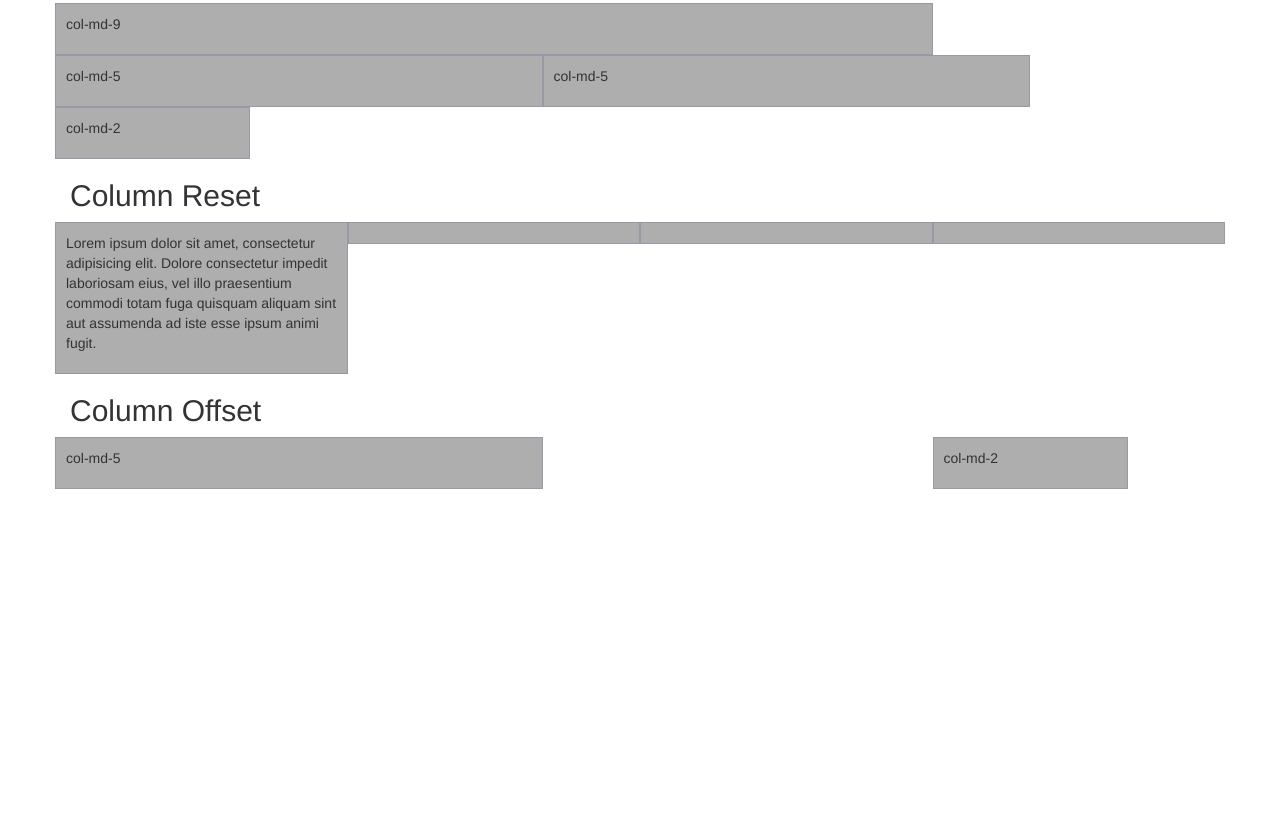
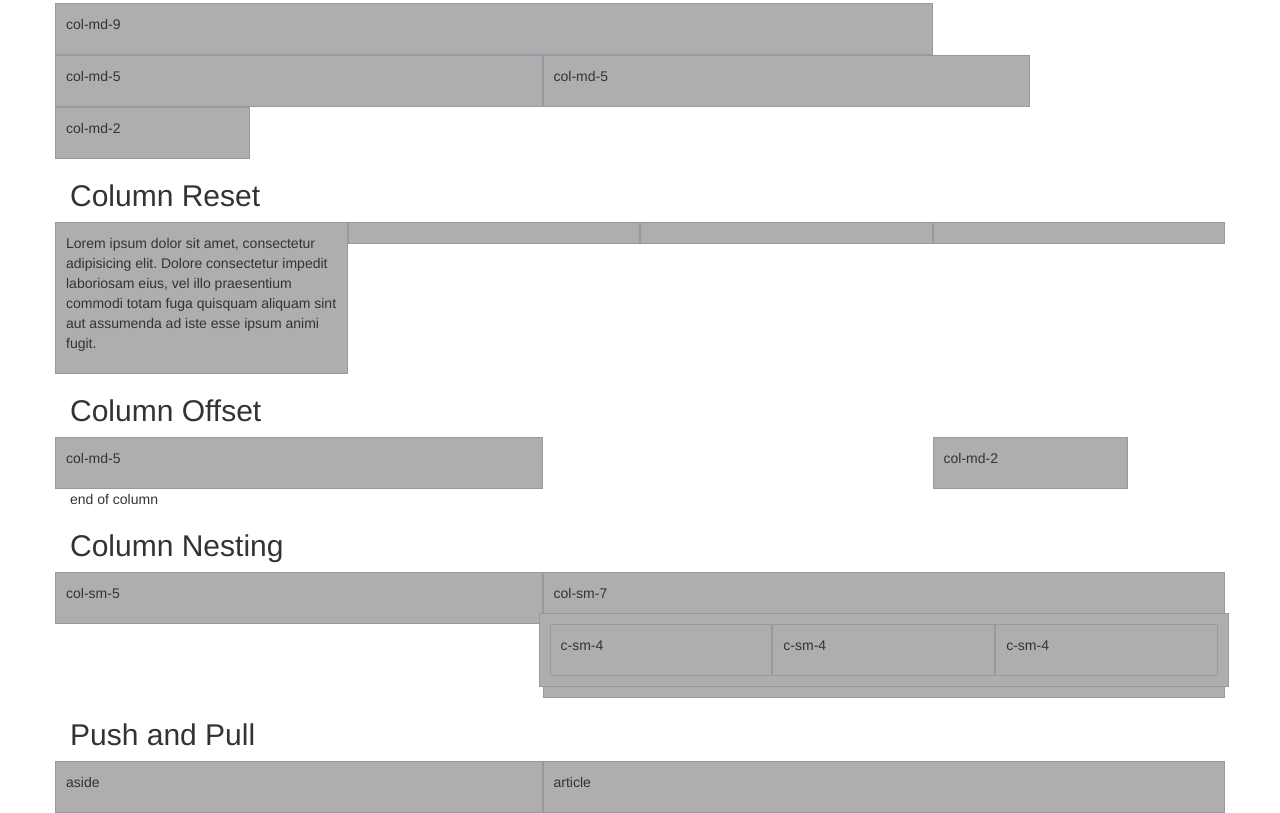
Before and after one commit to jancrmi/grid-system, a plain HTML site: page index.html in a window 1280 px wide. Shown: the part 635-1448 px from the top of the page. Before the commit the page ends 1124 px from the top, so only its background shows below. Drawn offline with Linux system fonts and the light colour scheme.

Commit message:
column push and pull

```diff
--- a/index.html
+++ b/index.html
@@ -140,7 +140,42 @@
 			<div class="col-md-2 col-md-offset-4">
 				<p>col-md-2</p>
 			</div>
+		</div>	end of column
+
+		<h2>Column Nesting</h2>
+		<div class="row show-grid">
+			<div class="col-sm-5">
+				<p>col-sm-5</p>
+			</div>
+			<div class="col-sm-7">
+				<p>col-sm-7</p>
+				<div class="row">
+					<div class="col-sm-4">
+						<p>c-sm-4</p>
+					</div>
+					<div class="col-sm-4">
+						<p>c-sm-4</p>
+					</div>
+					<div class="col-sm-4">
+						<p>c-sm-4</p>
+					</div>
+				</div>
+			</div>
+			</div><!--  end of column nesting -->
+
+			<h2>Push and Pull</h2>
+		<div class="row show-grid">
+			<div class="col-md-push-5 col-md-7">
+				<p>article</p>
+			</div>
+			<div class="col-md-pull-7 col-md-5">
+				<p>aside</p>
+			</div>
 		</div>
+
+
+		</div>
+
 
 
 	</div><!--  end of container -->
```
